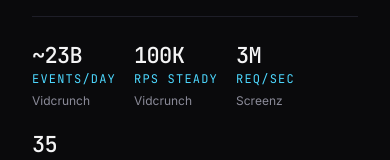
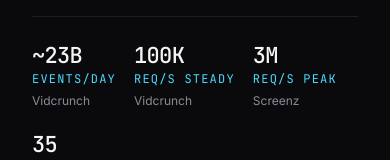
Before and after one commit to andrewmolyuk/andrew.molyuk.com, a Vue app: page / in a window 390 px wide. Shown: the part 571-731 px from the top of the page. Built offline with nearby package versions, Linux system fonts and the light colour scheme.

Commit message:
fix(hero): name requests a second one way, as req/s
The Hero's figures said "RPS steady" beside "req/sec", and the skills
graph says "req/s". Also note why the grid's columns are
min(420px, 100%) wide, so a tidy-up doesn't bring back the sideways
scroll on a phone.

```diff
--- a/src/components/HeroSection.vue
+++ b/src/components/HeroSection.vue
@@ -10,10 +10,13 @@ const YEARS = computed(() => yearsCoding(today.value))
 /** The role that is still running, so the line under the name never needs editing when it changes. */
 const CURRENT = ROLES.find((r) => r.end === null)!
 
+// The grid's columns are min(420px, 100%) wide, not 420px: on a phone, 420px is wider than the
+// screen, and the page would scroll sideways.
+
 const STATS = computed(() => [
   { value: '~23B', label: 'events/day', source: 'Vidcrunch' },
-  { value: '100K', label: 'RPS steady', source: 'Vidcrunch' },
-  { value: '3M', label: 'req/sec', source: 'Screenz' },
+  { value: '100K', label: 'req/s steady', source: 'Vidcrunch' },
+  { value: '3M', label: 'req/s peak', source: 'Screenz' },
   { value: String(YEARS.value), label: 'years', source: 'in prod' },
 ])
 </script>
```
